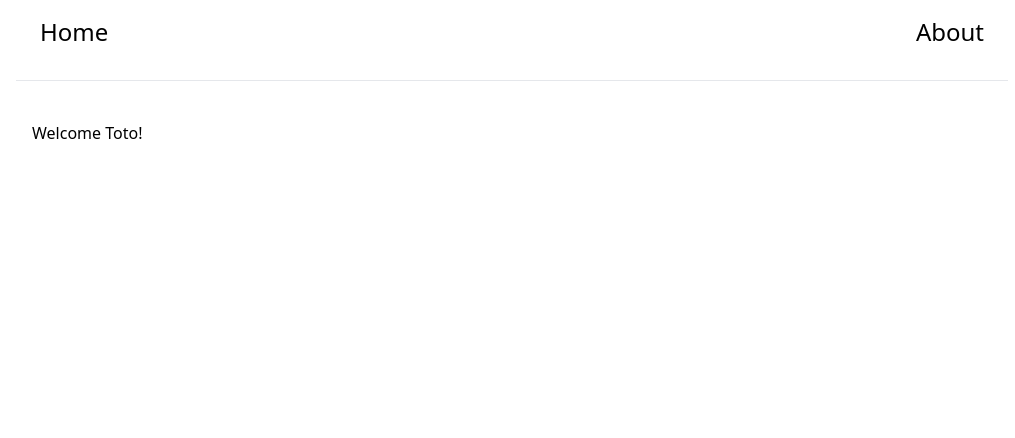
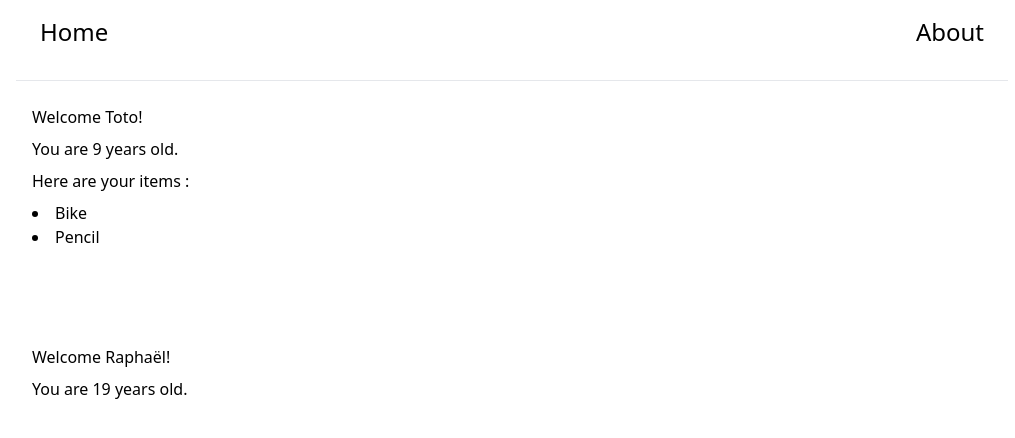
Before and after one commit to Coda-First/typescript-learning, a React (Vite) app: page / in a window 1280 px wide. Shown: the top 438 px of the page, without its empty margins (128-1143 px from the left). Built offline with nearby package versions, Linux system fonts and the light colour scheme.

Commit message:
feat(welcome message): :sparkles: add items array in props

```diff
--- a/src/components/homepage/WelcomeMessage.tsx
+++ b/src/components/homepage/WelcomeMessage.tsx
@@ -1,18 +1,27 @@
 type WelcomeMessageProps = {
   name?: string,
-  age: number
+  age: number,
+  items?: string[]
 }
 
 const Greeting = (props: WelcomeMessageProps) => {
   return (
-    <div className="mx-auto py-4">Welcome {props.name ?? 'Anonymous'}!</div>
+    <div className="space-y-2">
+      <p>Welcome {props.name ?? 'Anonymous'}!</p>
+      <p>You are {props.age} years old.</p>
+      {props.items && <><p>Here are your items :</p>
+        <ul className="list-disc list-inside">
+          {props.items.map((item, index) => <li key={index}>{item}</li>)}
+        </ul></>}
+    </div>
   )
 }
 
 export const WelcomeMessage = () => {
   return (
-    <div className="my-4 max-w-sm px-4">
-      <Greeting age={9} name="Toto" />
+    <div className="my-4 max-w-sm px-4 space-y-24">
+      <Greeting age={9} name="Toto" items={['Bike', 'Pencil']} />
+      <Greeting age={19} name="Raphaël" />
     </div>
   )
 }
```
